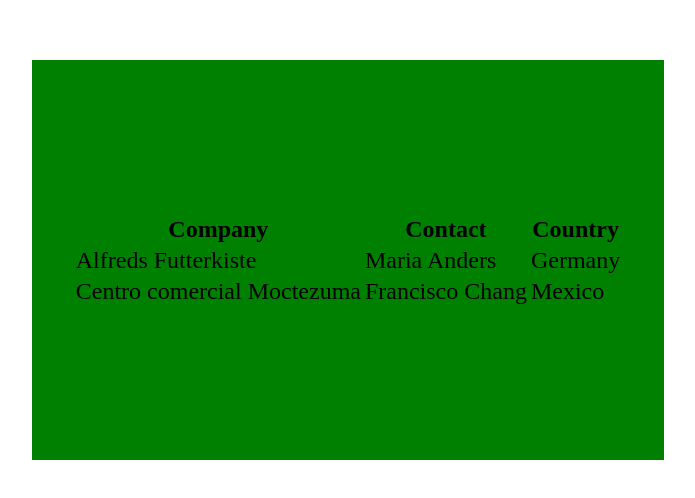
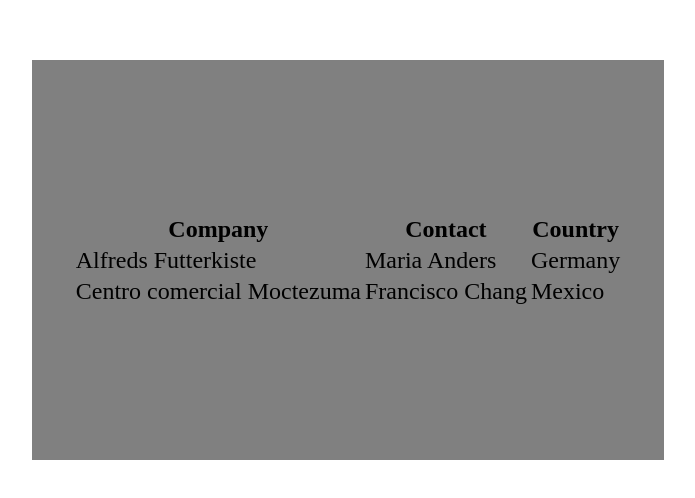
Before and after one commit to DimitarYosifov/test666, a plain HTML site: page index.html in a window 1280 px wide. Shown: the part 148-646 px from the top of the page, without its empty margins (292-987 px from the left). Drawn offline with Linux system fonts and the light colour scheme.

Commit message:
asdaaaaaa

```diff
--- a/style.css
+++ b/style.css
@@ -18,5 +18,5 @@ table {
     flex-direction: column;
     height: 50%;
     width: 50%;
-    background: green;
+    background: gray;
 }
```
